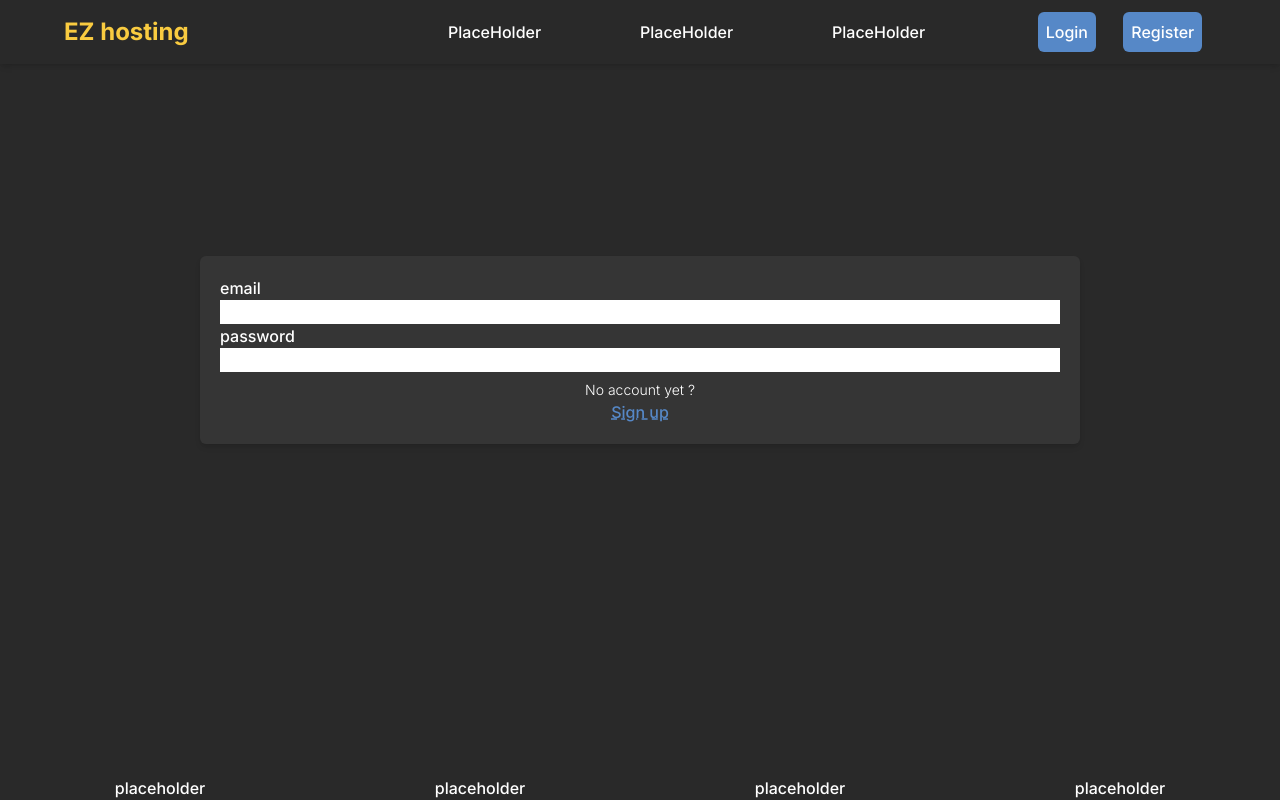
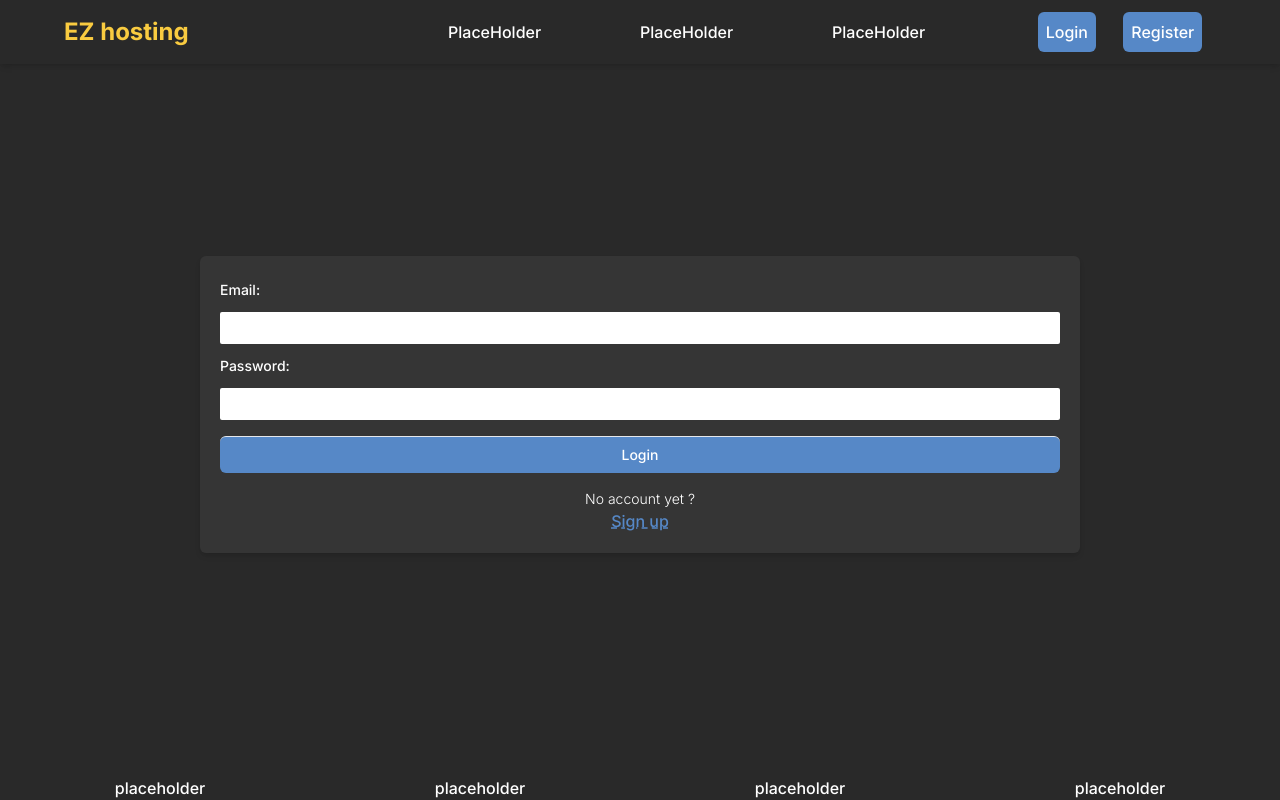
Before and after one commit to Janxa/ezDeploy, a React (Vite) app in the folder frontend/: page /account in a window 1280 px wide. Built offline with nearby package versions, Linux system fonts and the light colour scheme.

Commit message:
HandleSubmit now posts to the backend

```diff
--- a/frontend/src/components/Login.jsx
+++ b/frontend/src/components/Login.jsx
@@ -1,11 +1,55 @@
+import { useState } from "react";
+import { loginSchema } from "../joi_schemas/login_schema";
+import axios from "axios";
 function Login() {
+
+    const [data,setData] = useState( { email: "", password: "" });
+    const [errors,setErrors]=useState({});
+    const schema=loginSchema;
+
+    const handleChange = ({currentTarget:input}) => {
+        setData((data) => {
+            console.log(data,[input.name],input.value);
+            return{
+              ...data,
+              [input.name]:input.value
+            }
+        }
+        );
+    }
+    const handleSubmit = async (event)=> {
+        event.preventDefault();
+        let errors = {};
+        try {
+        await schema.validateAsync(
+            {email: data["email"], password: data["password"]}
+            );
+
+        const res = await axios.post("/api/authentification/login",data);
+        // props.add_url_to_list(res.data);
+        // lastUrl = res.data;
+        // props.setLastU                        rl(lastUrl );
+        // setData({ url: "", alias: "", allowMod: false })
+        } catch (err) {
+        console.log(err);
+        err.details.forEach(
+            (error) => (console.log(error),errors[error.context.label] = error.message)
+        );
+        }
+        setErrors(errors)
+  };
+
     return (
-    <form action="" className="flex flex-col">
-        <label htmlFor="email">email</label>
-        <input type="email" name="email" id="email" />
-        <label htmlFor="password">password</label>
-        <input type="password" name="password" id="password" />
-    </form> );
+    <form onSubmit={handleSubmit} className="flex flex-col">
+        <label htmlFor="email" className="font-medium text-sm py-1">Email:</label>
+        <input onChange={handleChange} value={data.email} type="email" name="email" id="email" className={errors["email"] ? 'input-invalid': 'input'} />
+        {errors['email']  && <p className="font-medium text-sm py-1 text-color-red-primary">{errors["email"]}</p>}
+        <label htmlFor="password" className="text-sm font-medium py-1">Password:</label>
+        <input onChange={handleChange} value={data.password} type="password" name="password" id="password" className={errors["password"] ? 'input-invalid': 'input'} />
+        {errors['password']  && <p className="font-medium text-sm py-1 text-color-red-primary">{errors["password"]}</p>}
+        <button type="submit" className="my-2 py-2 bg-color-blue-primary hover:bg-color-blue-secondary font-medium text-sm rounded-md border-t">Login</button>
+    </form>
+    );
 }
 
 export default Login;
```
